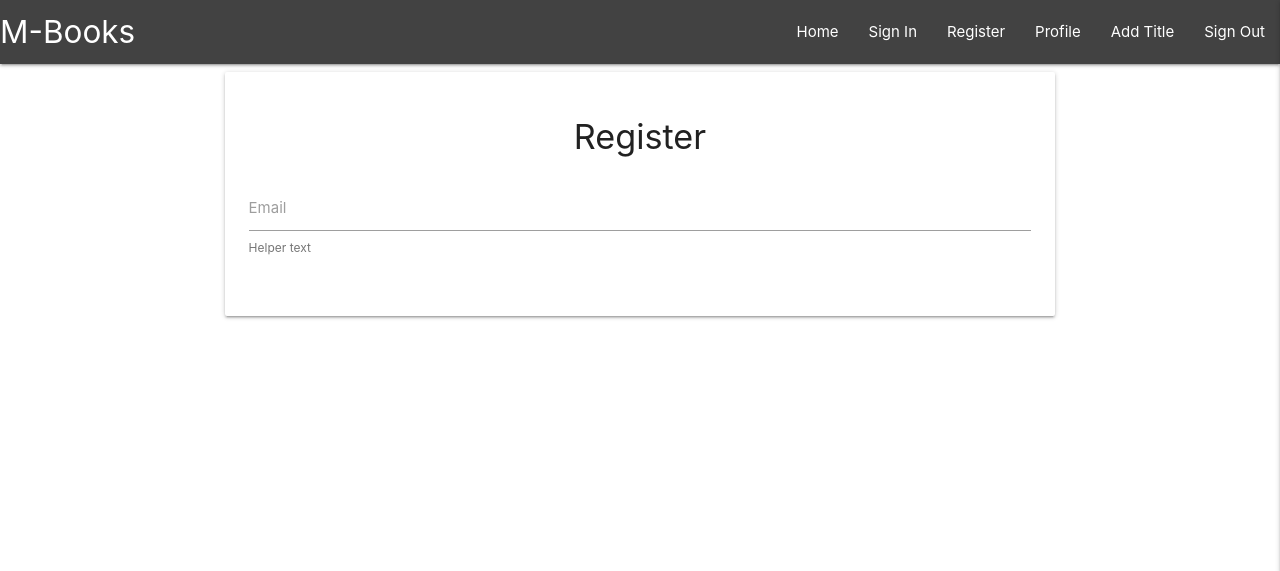
After one commit to 2ndborn/m-books, a Flask app: page /register in a window 1280 px wide. The commit adds this page. Shown: the top 571 px of the page. Run offline with Flask 3, Linux system fonts and the light colour scheme; some libraries are stand-ins or nearby versions.

Commit message:
Created the register.html page

```diff
--- a/app.py
+++ b/app.py
@@ -4,6 +4,7 @@ from flask import (
     redirect, request, session, url_for)
 from flask_pymongo import PyMongo
 from bson.objectid import ObjectId
+from werkzeug.security import generate_password_hash, check_password_hash
 if os.path.exists("env.py"):
     import env
 
@@ -26,6 +27,11 @@ def get_titles():
     return render_template("titles.html", titles=titles)
 
 
+@app.route("/register", methods=["GET", "POST"])
+def register():
+    return render_template("register.html")
+
+
 if __name__ == "__main__":
     app.run(host=os.environ.get("IP"),
             port=int(os.environ.get("PORT")),
--- a/static/css/style.css
+++ /dev/null
@@ -1 +0,0 @@
-@import url('https://fonts.googleapis.com/css2?family=Orbitron:100,200,300,400,500,600,700|Ubuntu:100,200,300,400,500,600,700');
--- a/templates/base.html
+++ b/templates/base.html
@@ -17,14 +17,14 @@
 
     <header>
 
-        <nav class="nav-extended grey darken-3">
+        <nav class="nav-extended grey darken-3 nav-style">
             <div class="nav-wrapper">
                 <a href="{{ url_for('get_titles') }}" class="brand-logo">M-Books</a>
                 <a href="#" data-target="mobile-demo" class="sidenav-trigger right"><i class="fas fa-bars"></i></a>
                 <ul class="right hide-on-med-and-down">
                     <li><a href="{{ url_for('get_titles') }}">Home</a></li>
                     <li><a href="#">Sign In</a></li>
-                    <li><a href="#">Register</a></li>
+                    <li><a href="{{ url_for('register') }}">Register</a></li>
                     <li><a href="#">Profile</a></li>
                     <li><a href="#">Add Title</a></li>
                     <li><a href="#">Sign Out</a></li>
@@ -36,7 +36,7 @@
             <h4 class="center-align">M-Books</h4>
             <li><a href="{{ url_for('get_titles') }}">Home</a></li>
             <li><a href="#">Sign In</a></li>
-            <li><a href="#">Register</a></li>
+            <li><a href="{{ url_for('register') }}">Register</a></li>
             <li><a href="#">Profile</a></li>
             <li><a href="#">Add Title</a></li>
             <li><a href="#">Sign Out</a></li>
--- /dev/null
+++ b/templates/register.html
@@ -0,0 +1,19 @@
+{% extends "base.html" %}
+{% block content %}
+
+    <div class="row">
+        <form class="col s12 m8 offset-m2">
+            <div class="card-panel">
+                <h4 class="center-align">Register</h4>
+                <div class="row">
+                    <div class="input-field col s12">
+                        <input id="email" type="email" class="validate">
+                        <label for="email">Email</label>
+                        <span class="helper-text" data-error="wrong" data-success="right">Helper text</span>
+                    </div>
+                </div>
+            </div>
+        </form>
+    </div>
+
+{% endblock %}
```
